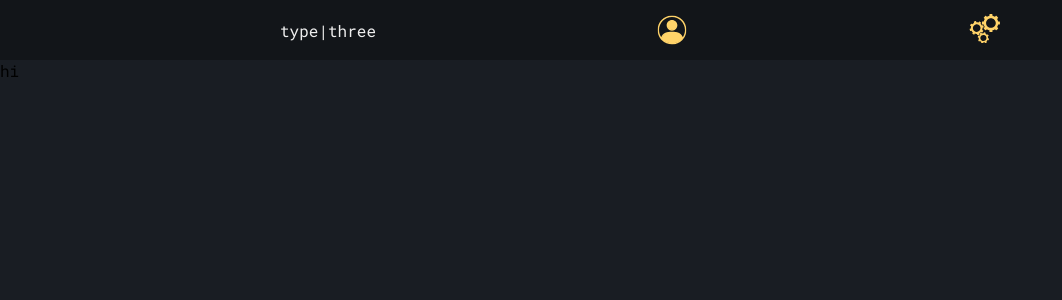
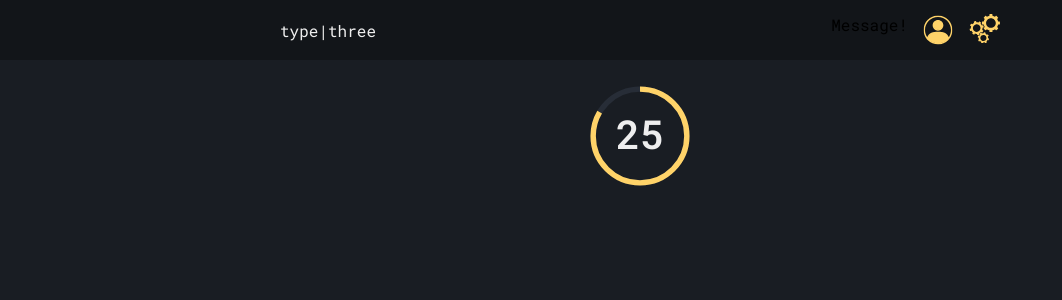
Before and after one commit to patrik-setterberg/typethree, a React (Create React App) app in the folder frontend/: page / in a window 1280 px wide. Shown: the top 300 px of the page, without its empty margins (0-1062 px from the left). Built offline with nearby package versions, Linux system fonts and the light colour scheme.

Commit message:
Add TestCountdown component

```diff
--- a/frontend/src/App.tsx
+++ b/frontend/src/App.tsx
@@ -8,6 +8,8 @@ import Header from "./components/Header/Header";
 import Main from "./components/UI/Main";
 import Modal from "./components/UI/Modal/Modal";
 
+import TestCountdown from "./components/TestCountdown/TestCountdown";
+
 const App = (): JSX.Element => {
   const settingsCtx = useContext(SettingsContext);
 
@@ -17,7 +19,9 @@ const App = (): JSX.Element => {
   return (
     <ThemeProvider theme={currentTheme}>
       <Header />
-      <Main>hi</Main>
+      <Main>
+        <TestCountdown />
+      </Main>
       {settingsCtx.settingsModalVisible && (
         <Modal title="Settings" onClose={settingsCtx.closeSettings}>
           Modal!
--- a/frontend/src/components/Header/Header.styles.ts
+++ b/frontend/src/components/Header/Header.styles.ts
@@ -14,6 +14,9 @@ export const Header = styled.header`
     align-items: center;
     color: ${props => props.theme.primary};
 
+    &:first-of-type {
+      margin-right: auto;
+    }
   }
 
   & section {
--- a/frontend/src/components/Header/Header.tsx
+++ b/frontend/src/components/Header/Header.tsx
@@ -1,5 +1,6 @@
 import * as StyledComponents from "./Header.styles";
-import {Container}  from "../UI/Container.styles";
+import Container  from "../UI/Container.styles";
+import HeaderMessage from "./HeaderMessage/HeaderMessage";
 import SettingsButton from "./SettingsButton";
 import UserButton from "./UserButton";
 
@@ -12,6 +13,7 @@ const Header = ({}: HeaderProps): JSX.Element => {
     <S.Header>
       <S.Container>
         <div>type|three</div>
+        <HeaderMessage />
         <UserButton />
         <SettingsButton />
       </S.Container>
--- /dev/null
+++ b/frontend/src/components/Header/HeaderMessage/HeaderMessage.interfaces.ts
@@ -0,0 +1,5 @@
+interface HeaderMessageProps {
+
+}
+
+export default HeaderMessageProps;
--- /dev/null
+++ b/frontend/src/components/Header/HeaderMessage/HeaderMessage.styles.ts
@@ -0,0 +1,9 @@
+import styled from "styled-components";
+
+export const Wrapper = styled.div`
+
+`
+
+export const HeaderMessage = styled.span`
+
+`
--- /dev/null
+++ b/frontend/src/components/Header/HeaderMessage/HeaderMessage.tsx
@@ -0,0 +1,10 @@
+import * as S from "./HeaderMessage.styles";
+import HeaderMessageProps from "./HeaderMessage.interfaces";
+
+const HeaderMessage = ({}: HeaderMessageProps): JSX.Element => {
+  return (
+    <S.HeaderMessage>Message!</S.HeaderMessage>
+  );
+}
+
+export default HeaderMessage;
--- /dev/null
+++ b/frontend/src/components/TestCountdown/TestCountdown.styles.ts
@@ -0,0 +1,66 @@
+import styled from "styled-components";
+
+import media from "../../globals/media-breakpoints";
+
+export const Wrapper = styled.div`
+  display: flex;
+  justify-content: center;
+  align-items: center;
+  position: relative;
+  width: 6rem;
+  height: 6rem;
+  margin-top: var(--default-spacing);
+
+  @media ${media.atleastMedium} {
+    width: 8rem;
+    height: 8rem;
+  }
+`
+
+export const CountdownCircle = styled.span<{circumference: number, dashOffset: number}>`
+  display: inline-block;
+  width: 100%;
+  height: auto;
+
+  & svg {
+    fill: none;
+    transform: rotate(-90deg);
+
+    & * {
+      fill: none;
+    }
+
+    & circle {
+      stroke-width: 1.5rem;
+      stroke-linejoin: miter;
+      transition: stroke-dashoffset 0.5s ease-out, stroke-width 0.15s ease;
+
+      ${Wrapper}:hover & {
+        stroke-width: 2rem;
+      }
+    }
+
+    & .circle--background {
+      stroke: ${props => props.theme.backgroundFourthenary};
+    }
+
+    & .circle--countdown {
+      stroke: ${props => props.theme.highlight};
+      stroke-dasharray: ${props => props.circumference}px;
+      stroke-dashoffset: ${props => props.dashOffset}px;
+    }
+  }
+`
+
+export const Counter = styled.span`
+  padding-bottom: 0.5rem;
+  font-size: 2rem;
+  font-weight: 600;
+  line-height: 1;
+  color: ${props => props.theme.primary};
+  position: absolute;
+
+  @media ${media.atleastMedium} {
+    font-size: 2.5rem;
+  }
+`
--- /dev/null
+++ b/frontend/src/components/TestCountdown/TestCountdown.tsx
@@ -0,0 +1,58 @@
+import { useState, useEffect } from "react";
+
+import * as S from "./TestCountdown.styles";
+
+const TestCountdown = ({}): JSX.Element => {
+  const testLen: number = 30;
+  const [timeLeft, setTimeLeft] = useState(testLen);
+
+  // Circumference of circle. Probably not *technically* true but it works!
+  const circumference: number = 1304;
+
+  // Offset for dashed stroke around circle.
+  const [dashOffset, setDashOffset] = useState(0);
+
+  useEffect(() => {
+    const timer = setInterval(() => {
+      if (timeLeft > 0) {
+        setTimeLeft((timeLeft) => timeLeft - 1);
+      } else {
+        clearInterval(timer);
+      }
+    }, 1000);
+
+    // Set offset based on percentage of time left.
+    setDashOffset(
+      Math.round((circumference - circumference * (timeLeft / testLen)) * 100) /
+        100
+    );
+
+    return () => {
+      clearInterval(timer);
+    };
+  }, [timeLeft]);
+
+  return (
+    <S.Wrapper>
+      <S.CountdownCircle circumference={circumference} dashOffset={dashOffset}>
+        <svg viewBox="0 0 567 567" xmlns="http://www.w3.org/2000/svg">
+          <circle
+            className="circle--background"
+            cx="283.5"
+            cy="283.5"
+            r="207.5"
+          />
+          <circle
+            className="circle--countdown"
+            cx="283.5"
+            cy="283.5"
+            r="207.5"
+          />
+        </svg>
+      </S.CountdownCircle>
+      <S.Counter>{timeLeft}</S.Counter>
+    </S.Wrapper>
+  );
+};
+
+export default TestCountdown;
--- a/frontend/src/components/UI/Container.styles.ts
+++ b/frontend/src/components/UI/Container.styles.ts
@@ -1,7 +1,7 @@
 import styled from "styled-components";
 import media from "../../globals/media-breakpoints";
 
-export const Container = styled.section`
+const Container = styled.section`
   width: var(--content-width);
 
   @media ${media.medium} {
@@ -12,3 +12,5 @@ export const Container = styled.section`
 
   }
 `
+
+export default Container;
--- a/frontend/src/components/UI/HeaderButton/HeaderButton.styles.ts
+++ b/frontend/src/components/UI/HeaderButton/HeaderButton.styles.ts
@@ -3,6 +3,7 @@ import media from "../../../globals/media-breakpoints";
 
 export const Wrapper = styled.div`
   position: relative;
+  margin-left: var(--default-spacing); // temp;
 `;
 
 export const HeaderButton = styled.button<{ modalIsOpen: boolean }>`
@@ -18,7 +19,7 @@ export const HeaderButton = styled.button<{ modalIsOpen: boolean }>`
   & svg {
     & path,
     & circle {
-      transition: fill 1s ease;
+      transition: fill 0.75s ease;
       fill: ${(props) => props.theme.highlight};
     }
   }
@@ -64,7 +65,7 @@ export const HeaderButtonTitle = styled.span`
   letter-spacing: 0.2px;
   text-transform: uppercase;
   opacity: 0;
-  transition: opacity 0.125s ease-in-out, top 0.125s ease-in-out, background-position 1.25s ease-out, letter-spacing 0.3s ease;
+  transition: opacity 0.125s ease-in-out, top 0.125s ease-in-out, background-position 1s ease-out, letter-spacing 0.3s ease;
   pointer-events: none;
 
   @media ${media.atleastMedium} {
--- a/frontend/src/components/UI/Main.styles.ts
+++ b/frontend/src/components/UI/Main.styles.ts
@@ -6,4 +6,6 @@ export const Main = styled.main`
 	position: fixed;
   z-index: 90;
 	background-color: ${props => props.theme.backgroundPrimary};
+	display: flex;
+	justify-content: center;
 `
--- a/frontend/src/components/UI/Main.tsx
+++ b/frontend/src/components/UI/Main.tsx
@@ -1,3 +1,5 @@
+import { useEffect } from "react";
+
 import * as S from "./Main.styles";
 
 interface Props {
@@ -5,6 +7,34 @@ interface Props {
 }
 
 const Main = ({children}: Props): JSX.Element => {
+
+  const keyPressHandler = (e: KeyboardEvent) => {
+    console.log(e.key);
+
+    if (e.key === 'Hyper') {
+      console.log('Woah!');
+    }
+  }
+
+  const blurHandler = () => {
+    console.log('Window blurred.');
+  }
+
+  const focusHandler = () => {
+    console.log('Window focused.');
+  }
+
+  useEffect(() => {
+    window.addEventListener("keydown", keyPressHandler);
+    window.addEventListener("focus", focusHandler);
+    window.addEventListener("blur", blurHandler);
+    return () => {
+      window.removeEventListener("keydown", keyPressHandler);
+      window.removeEventListener("focus", focusHandler);
+      window.removeEventListener("blur", blurHandler);
+    };
+  }, []);
+
   return (
     <S.Main>{children}</S.Main>
   );
```
